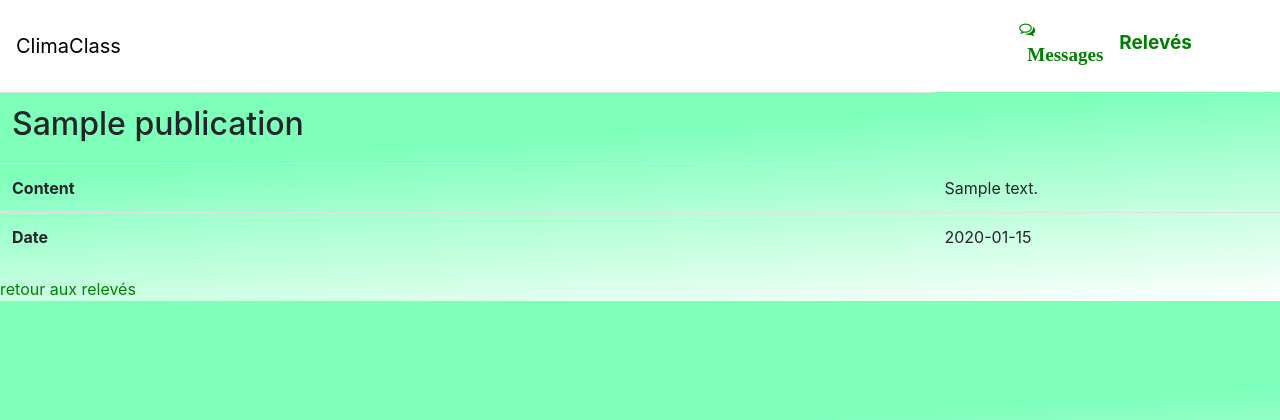
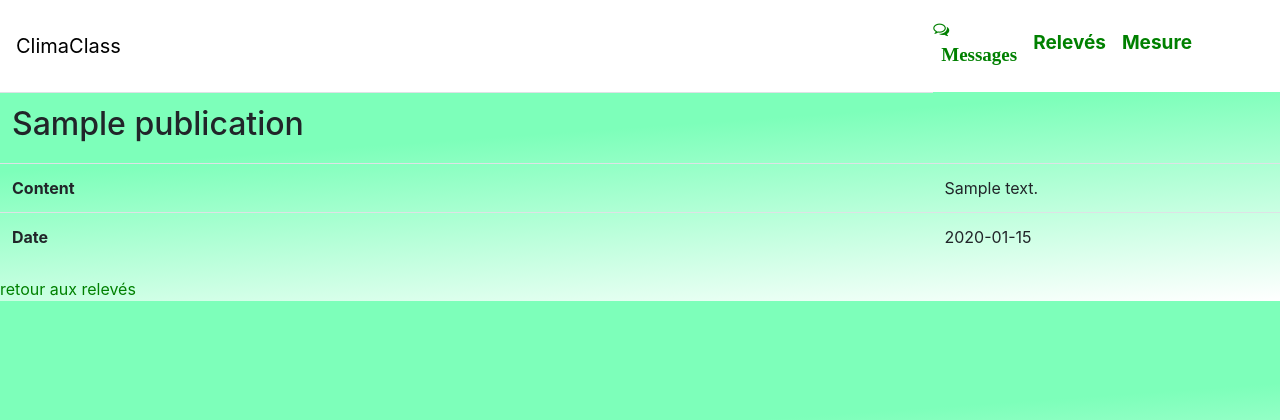
Before and after one commit to Si-gi/ClimaClass, a Symfony app: template templates/publication/show.html.twig in a window 1280 px wide. Shown: the top 420 px of the page. Run offline with Twig, Linux system fonts and the light colour scheme; the template is opened without the code that fills it: most values are stand-ins (such as "Sample title", 1, 10 or a date in 2020); some libraries are stand-ins or nearby versions.

Commit message:
Add menu mesure nav

```diff
--- a/templates/base.html.twig
+++ b/templates/base.html.twig
@@ -114,6 +114,9 @@
                 <li class="nav-item">
                     <a class="nav-link" href="{{ path('publication_index') }}">Relevés</a>
                 </li>
+                 <li class="nav-item">
+                    <a class="nav-link" href="{{ path('mesure') }}">Mesure</a>
+                </li>
                 </ul>
                 <li class="nav-item btnconnect">
                     {# <a class="nav-link" href="#">Connexion</a> #}
```
